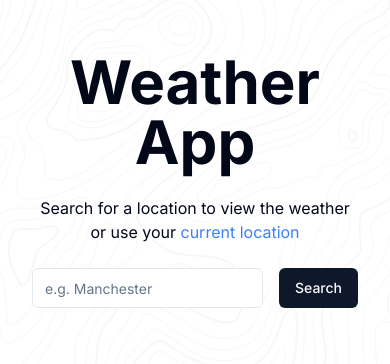
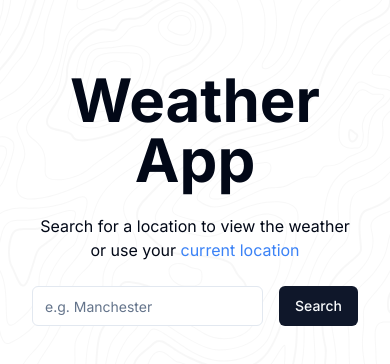
Before and after one commit to robinsonmax/pets-at-home-weather-app, a Next.js app: page / in a window 390 px wide. Shown: the part 224-588 px from the top of the page. Built offline with nearby package versions, Linux system fonts and the light colour scheme.

Commit message:
removed search animation on mobile for better UX

```diff
--- a/components/features/search.tsx
+++ b/components/features/search.tsx
@@ -73,7 +73,7 @@ const Search = ({
         className={cn(
           "flex flex-col items-center gap-6 transition-transform duration-500",
           {
-            "translate-y-[180px]": isFirstSearch,
+            "md:translate-y-[180px]": isFirstSearch,
           }
         )}
       >
@@ -101,9 +101,12 @@ const Search = ({
       </section>
       {animateSearch && (
         <div
-          className={cn("pointer-events-none -z-10 transition-opacity", {
-            "opacity-0": isFirstSearch,
-          })}
+          className={cn(
+            "hidden md:block pointer-events-none -z-10 transition-opacity",
+            {
+              "opacity-0": isFirstSearch,
+            }
+          )}
           aria-hidden
         >
           <DisplaySkeleton />
```
